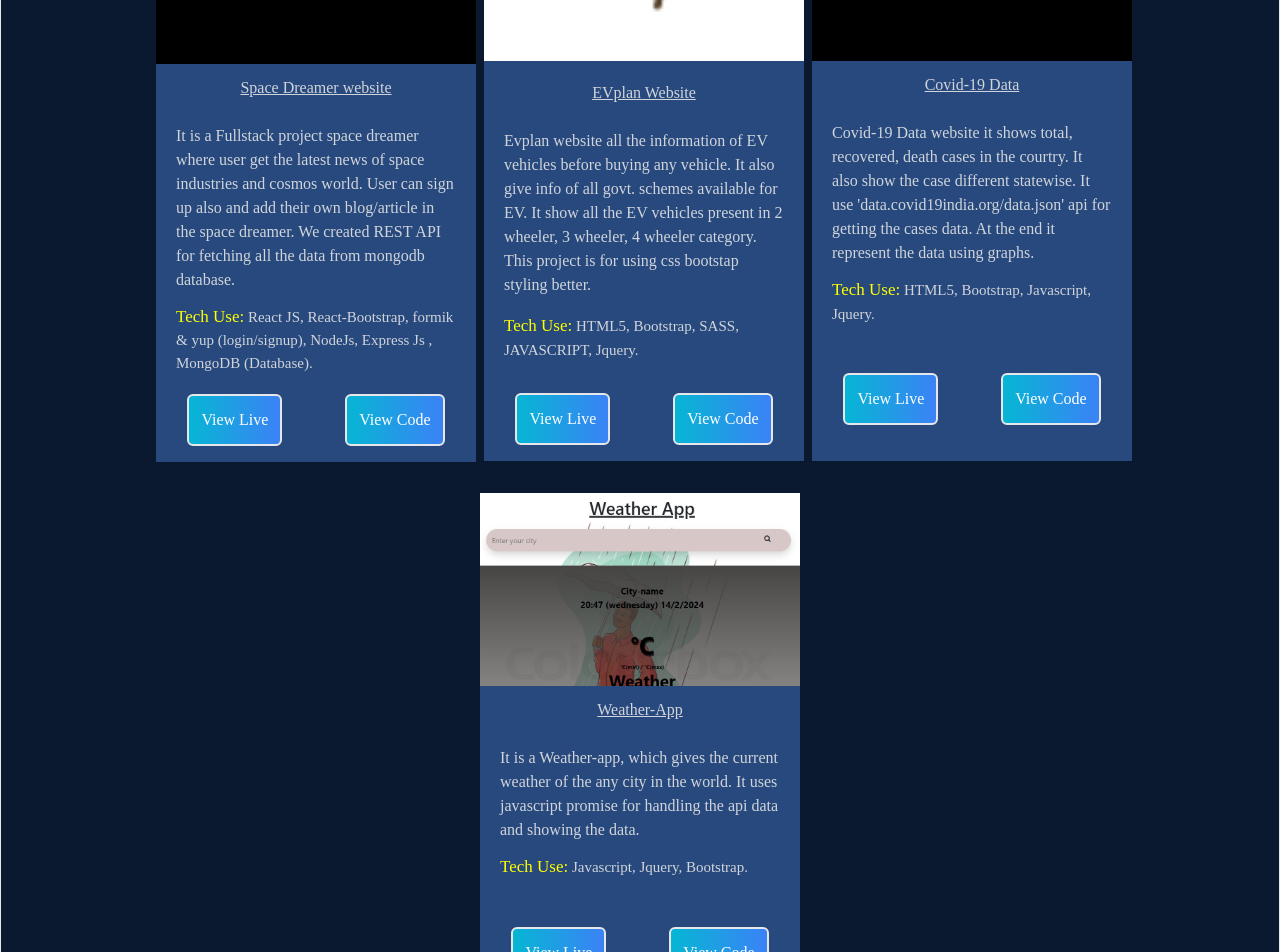
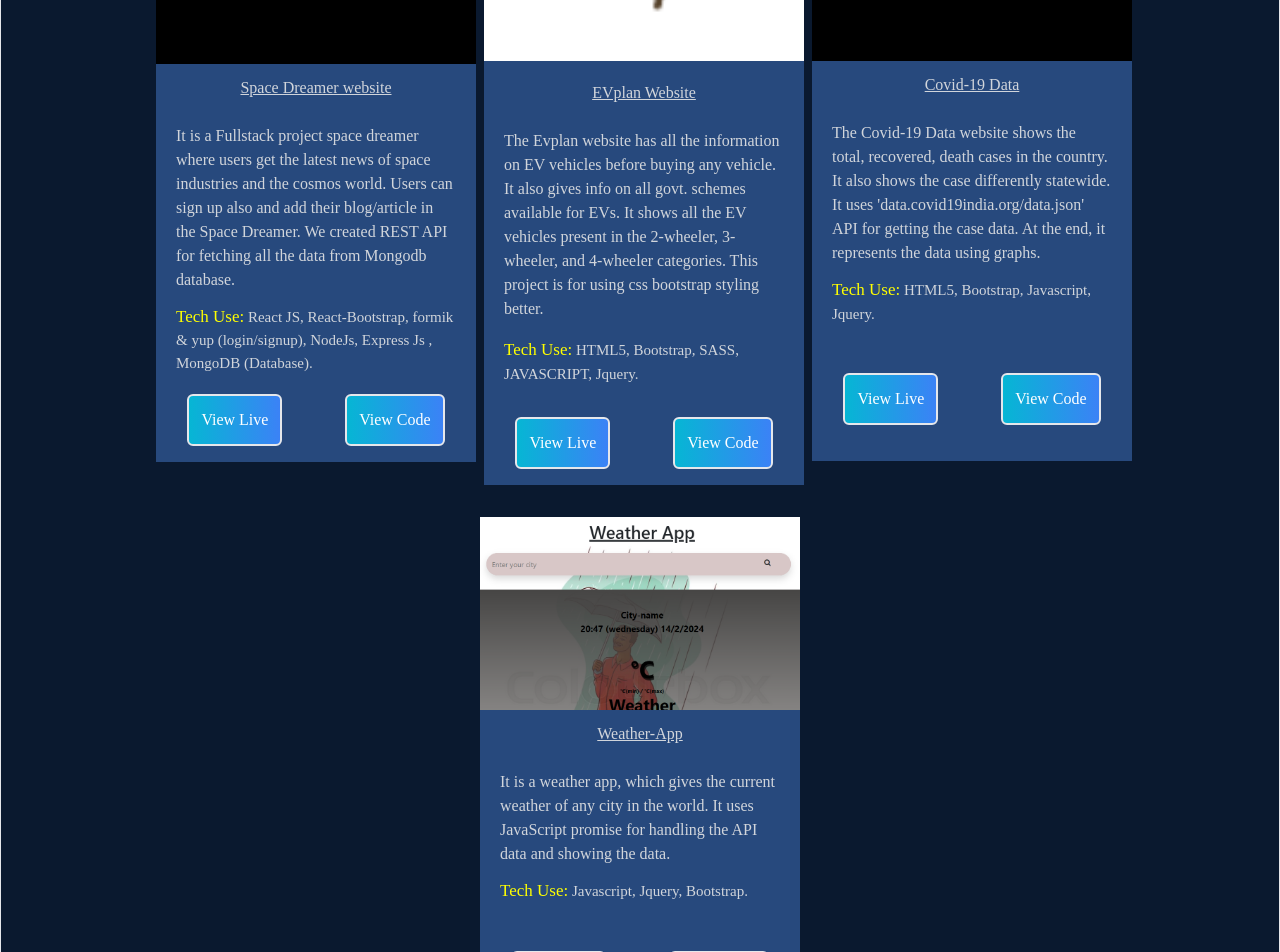
Before and after one commit to abhaysinghthakur197/Portfolio, a React (Create React App) app: page / in a window 1280 px wide. Shown: the part 2420-3372 px from the top of the page. Built offline with nearby package versions, Linux system fonts and the light colour scheme.

Commit message:
Update Works.jsx

```diff
--- a/src/components/Works.jsx
+++ b/src/components/Works.jsx
@@ -28,8 +28,8 @@ const Work = () => {
               <Card.Body>
                 <Card.Title className='text-center underline py-3'>Space Dreamer website</Card.Title>
                 <Card.Text className='mx-5 my-3'>
-                  It is a Fullstack project space dreamer where user get the latest news of space industries and cosmos world.
-                  User can sign up also and add their own blog/article in the space dreamer. We created REST API for fetching all the data from mongodb database.
+                  It is a Fullstack project space dreamer where users get the latest news of space industries and the cosmos world.
+                  Users can sign up also and add their blog/article in the Space Dreamer. We created REST API for fetching all the data from Mongodb database.
                 </Card.Text>
                 <Card.Text className='mx-5 my-1' style={{ fontSize: '15px' }}>
                   <span className='text-warning font-family-bold' style={{ fontSize: '17px', color: 'yellow' }}>Tech Use:</span> React JS, React-Bootstrap, formik & yup (login/signup), NodeJs,  Express Js , MongoDB (Database).
@@ -51,8 +51,8 @@ const Work = () => {
               <Card.Body>
                 <Card.Title className='text-center underline py-5'>EVplan Website</Card.Title>
                 <Card.Text className='mx-5 my-1'>
-                  Evplan website all the information of EV vehicles before buying any vehicle. It also give info of all govt. schemes available for EV.
-                  It show all the EV vehicles present in 2 wheeler, 3 wheeler, 4 wheeler category. This project is for using css bootstap styling better.
+                  The Evplan website has all the information on EV vehicles before buying any vehicle. It also gives info on all govt. schemes available for EVs.
+                  It shows all the EV vehicles present in the 2-wheeler, 3-wheeler, and 4-wheeler categories. This project is for using css bootstrap styling better.
                 </Card.Text>
                 <Card.Text className='mx-5 my-4' style={{ fontSize: '15px' }}>
                   <span className='text-warning font-family-bold' style={{ fontSize: '17px', color: 'yellow' }}>Tech Use:</span> HTML5, Bootstrap, SASS, JAVASCRIPT, Jquery.
@@ -74,8 +74,8 @@ const Work = () => {
               <Card.Body>
                 <Card.Title className='text-center underline py-3'>Covid-19 Data</Card.Title>
                 <Card.Text className='mx-5 my-3'>
-                  Covid-19 Data website it shows total, recovered, death cases in the courtry. It also show the case different statewise. It use 'data.covid19india.org/data.json' api for getting the cases data.
-                  At the end it represent the data using graphs.
+                  The Covid-19 Data website shows the total, recovered, death cases in the country. It also shows the case differently statewide. It uses 'data.covid19india.org/data.json' API for getting the case data.
+                  At the end, it represents the data using graphs.
                 </Card.Text>
                 <Card.Text className='mx-5 my-2' style={{ fontSize: '15px' }}>
                   <span className='text-warning font-family-bold' style={{ fontSize: '17px', color: 'yellow' }}>Tech Use:</span> HTML5,  Bootstrap, Javascript, Jquery.
@@ -99,8 +99,8 @@ const Work = () => {
             <Card.Body>
               <Card.Title className='text-center underline py-3'>Weather-App</Card.Title>
               <Card.Text className='mx-5 my-3'>
-                It is a Weather-app, which gives the current weather of the any city in the world.
-                It uses javascript promise for handling the api data and showing the data.
+                It is a weather app, which gives the current weather of any city in the world.
+                It uses JavaScript promise for handling the API data and showing the data.
               </Card.Text>
               <Card.Text className='mx-5 my-1' style={{ fontSize: '15px' }}>
                 <span className='text-warning font-family-bold' style={{ fontSize: '17px', color: 'yellow' }}>Tech Use:</span> Javascript, Jquery, Bootstrap.
@@ -125,7 +125,7 @@ const Work = () => {
                 <Card.Title>Card Title</Card.Title>
                 <Card.Text>
                   Some quick example text to build on the card title and make up the
-                  bulk of the card's content.
+                  the bulk of the card's content.
                 </Card.Text>
                 <Button variant="primary">Go somewhere</Button>
               </Card.Body>
@@ -140,7 +140,7 @@ const Work = () => {
                 <Card.Title>Card Title</Card.Title>
                 <Card.Text>
                   Some quick example text to build on the card title and make up the
-                  bulk of the card's content.
+                  the bulk of the card's content.
                 </Card.Text>
                 <Button variant="primary">Go somewhere</Button>
               </Card.Body>
```
